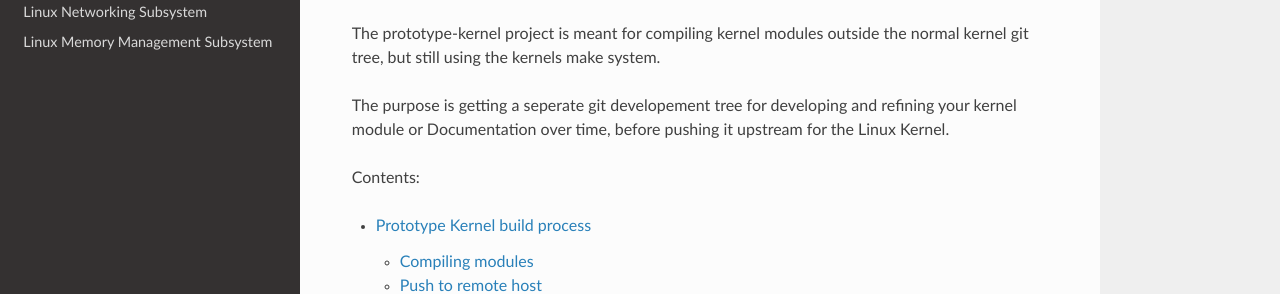
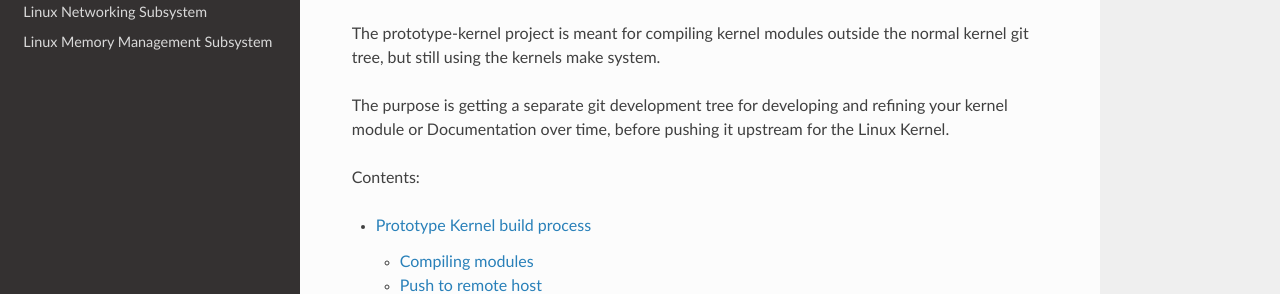
Before and after one commit to netoptimizer/prototype-kernel, a Sphinx documentation site: the page built from kernel/Documentation/prototype-kernel/index.rst, in a window 1280 px wide. Shown: the part 242-536 px from the top of the page. Built offline with Sphinx 7.4.7 and the Read the Docs theme 2.0.0, drawn with Linux system fonts in a browser that asks for light colours.

Commit message:
docs: fixing minor typos
o "developement" -> "development"
o "imited" -> "limited"
o "implemenation" -> "implementation"
o "quicky" -> "quickly"

Signed-off-by: Alexander Alemayhu <alexander@alemayhu.com>

```diff
--- a/README.rst
+++ b/README.rst
@@ -3,7 +3,7 @@
 :Authors: Jesper Dangaard Brouer <netoptimizer@brouer.com>
 
 This project and GitHub_ repository is meant for speeding up Linux
-Kernel developement work, this also includes Documentation_.  The
+Kernel development work, this also includes Documentation_.  The
 directory layout tries to keep close to the Kernel directory layout.
 This helps when/if upstreaming the work.
 
--- a/kernel/Documentation/index.rst
+++ b/kernel/Documentation/index.rst
@@ -7,7 +7,7 @@
 ============================================
 
 This project and GitHub_ repository is meant for speeding up Linux
-Kernel developement work, this also includes Documentation.  The
+Kernel development work, this also includes Documentation.  The
 directory layout tries to keep close to the Kernel directory layout.
 This helps when/if upstreaming the work.
 
--- a/kernel/Documentation/networking/XDP/implementation/drivers.rst
+++ b/kernel/Documentation/networking/XDP/implementation/drivers.rst
@@ -27,7 +27,7 @@
 developers are already playing with RFC patches implementing XDP.
 
 These NICs run Ethernet at 10G, 25G, 40G, 50G and 100Gbit/s. They are
-called `ConnectX-4`_ and `ConnectX-4-Lx`_ (Lx is imited to max 50G or
+called `ConnectX-4`_ and `ConnectX-4-Lx`_ (Lx is limited to max 50G or
 2x 25G).
 
 .. _`ConnectX-4`:
--- a/kernel/Documentation/networking/XDP/implementation/missing_features.rst
+++ b/kernel/Documentation/networking/XDP/implementation/missing_features.rst
@@ -2,7 +2,7 @@
 Missing Features
 ================
 
-Record missing implemenation features here.
+Record missing implementation features here.
 
 
 Missing: Push/pop headers
--- a/kernel/Documentation/networking/XDP/use-cases/xdp_use_case_ddos_scrubber.rst
+++ b/kernel/Documentation/networking/XDP/use-cases/xdp_use_case_ddos_scrubber.rst
@@ -88,7 +88,7 @@
 
 DDoS attacks are usually very specific, and are often stopped by
 spotting a very specific pattern in the packet that is constant enough
-to identify the bad traffic.  It is key that they can quicky construct
+to identify the bad traffic.  It is key that they can quickly construct
 an XDP program matching this very specific pattern, without risking
 affecting the stability of other XDP filters.
 
--- a/kernel/Documentation/prototype-kernel/index.rst
+++ b/kernel/Documentation/prototype-kernel/index.rst
@@ -11,7 +11,7 @@
 outside the normal kernel git tree, but still using the kernels make
 system.
 
-The purpose is getting a seperate git developement tree for developing
+The purpose is getting a separate git development tree for developing
 and refining your kernel module or Documentation over time, before
 pushing it upstream for the Linux Kernel.
 
```
Also changed, not shown: kernel/README.rst.
